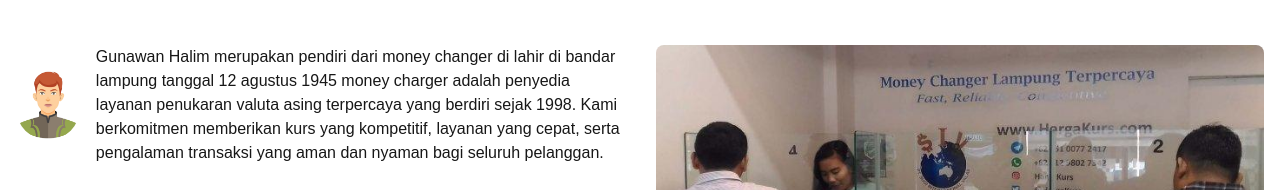
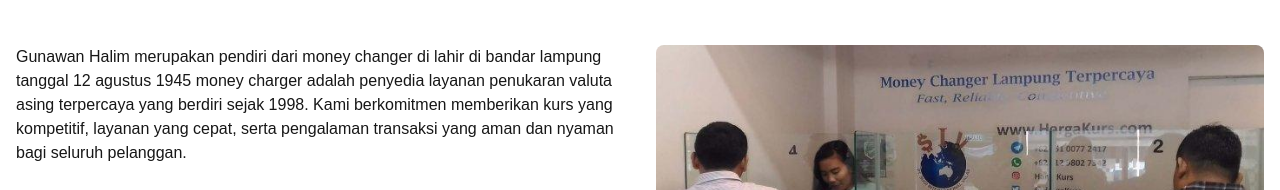
Before and after one commit to FaridHidayat07/PTD, a Next.js app: page / in a window 1280 px wide. Shown: the part 757-947 px from the top of the page. Built offline with nearby package versions, Linux system fonts and the light colour scheme.

Commit message:
muhammadfaridhidayat : merubah ukuran gambar

```diff
--- a/src/components/About/page.tsx
+++ b/src/components/About/page.tsx
@@ -13,15 +13,7 @@
           <div className="space-y-8">
             {/* Profile Section */}
             <div className="flex items-center gap-4">
-              <div className="relative">
-                <Image
-                  src="/images/person.png"
-                  alt="Mr Crab"
-                  width={310}
-                  height={310}
-                  className="rounded-full"
-                />
-              </div>
+
               <p className="text-sm md:text-base">
                 Gunawan Halim merupakan pendiri dari money changer di lahir di
                 bandar lampung tanggal 12 agustus 1945 money charger adalah
```
